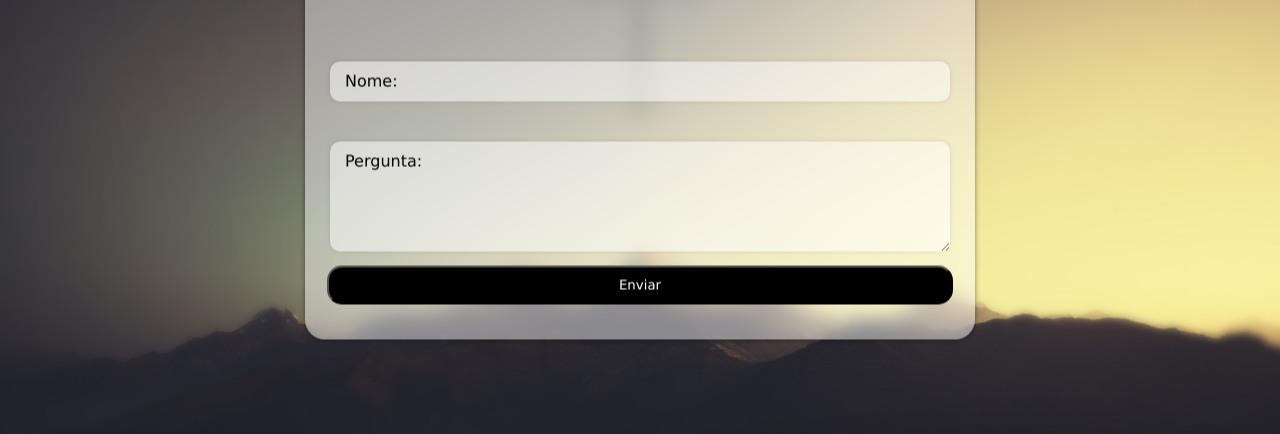
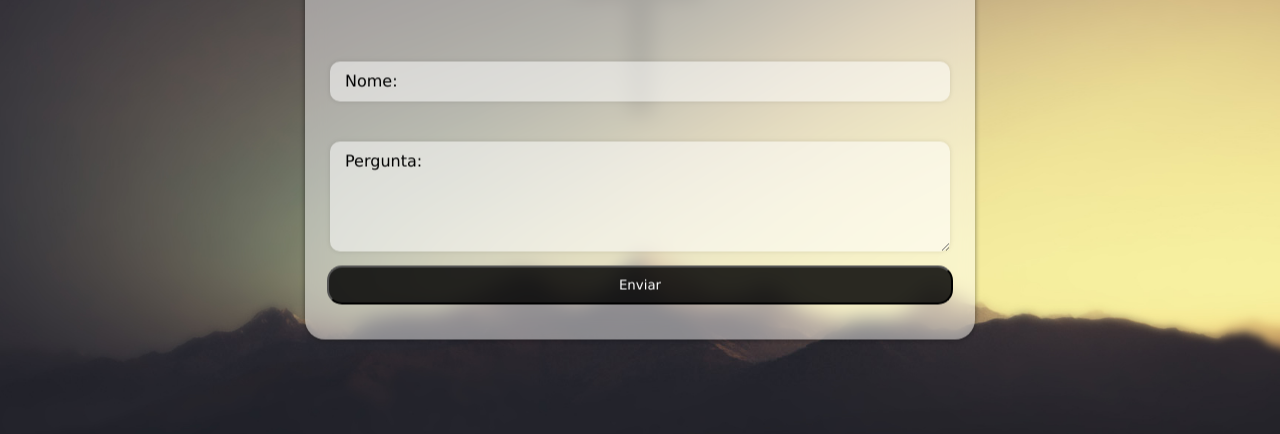
Before and after one commit to XandeSheim/questions-gp, a plain HTML site: page index.html in a window 1280 px wide. Shown: the part 284-718 px from the top of the page. Drawn offline with Linux system fonts and the light colour scheme.

Commit message:
update Submit

```diff
--- a/style.css
+++ b/style.css
@@ -144,14 +144,14 @@ input.Ssubmit {
     border-radius: 15px;
     margin-bottom: 20px;
     color: white;
-    background-color: black;
+    background-color: rgba(0, 0, 0, 0.836);
 
 }
 
 input.Ssubmit:hover {
     color: rgb(255, 255, 255);
     text-decoration: underline;
-    background-color: rgb(70, 70, 70);
+    background-color: rgba(70, 70, 70, 0.562);
 
 }
 
```
